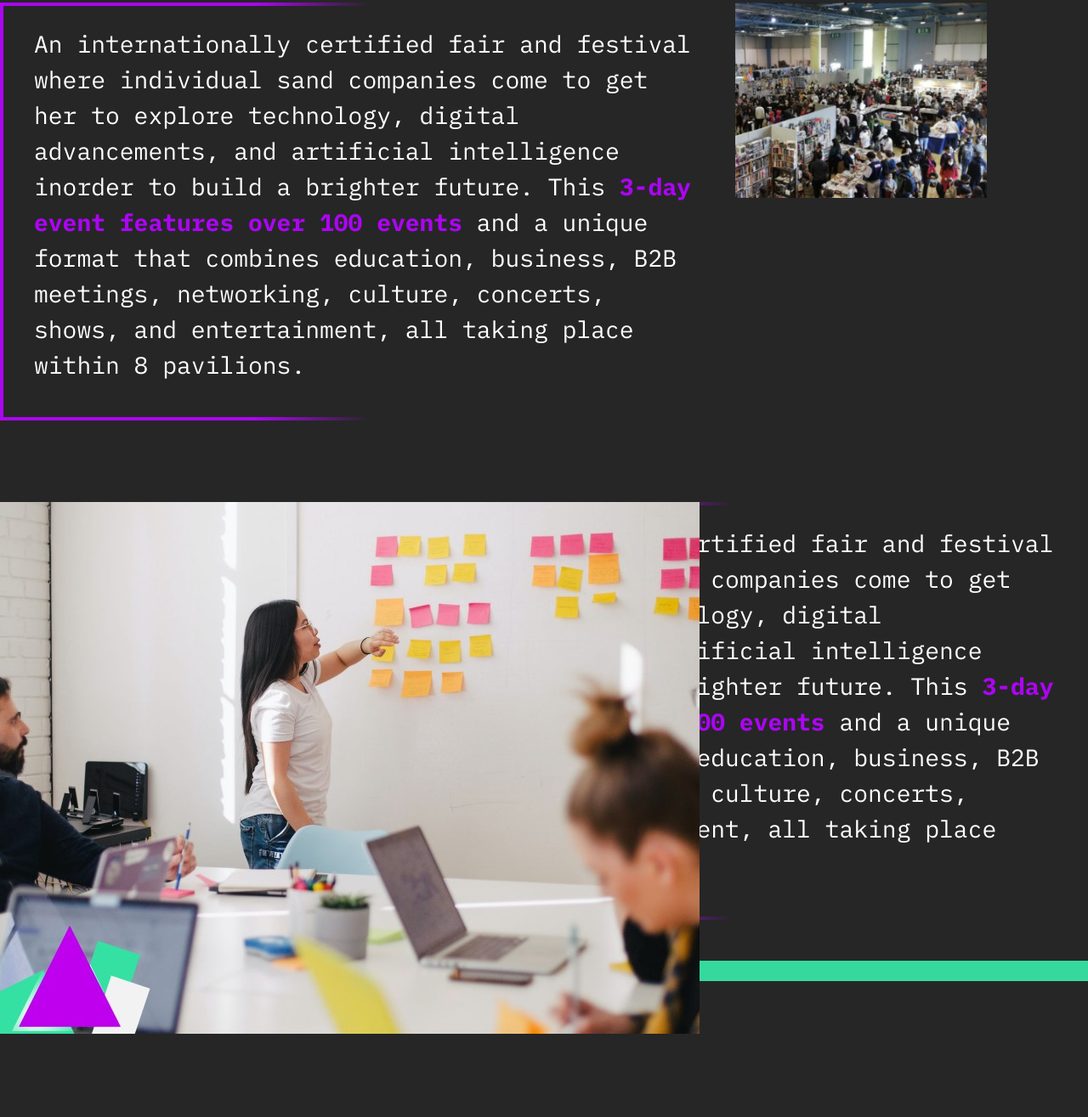
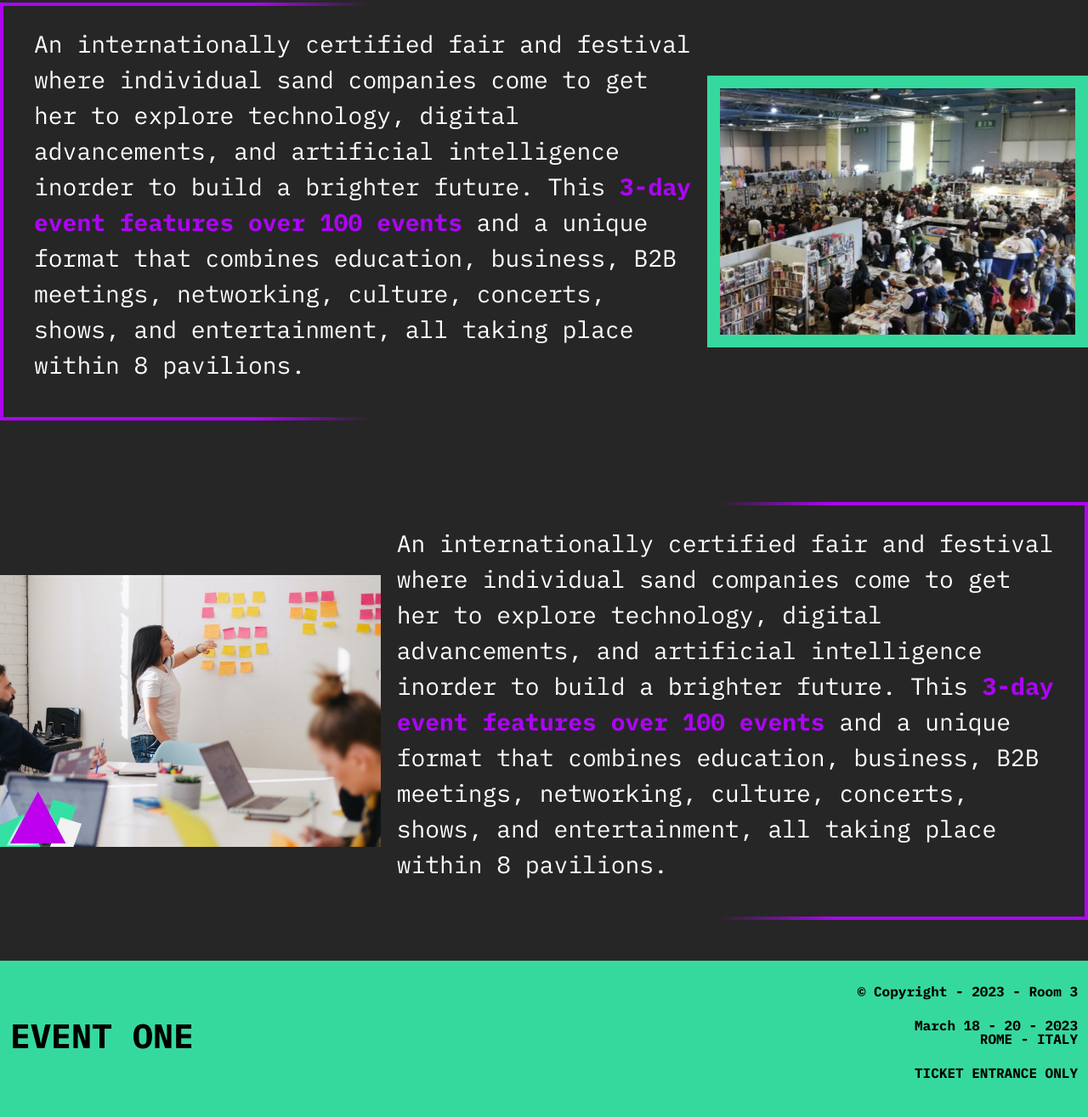
Before and after one commit to NelloRossi97/event-one, a plain HTML site: page index.html in a window 1280 px wide. Shown: the part 949-2264 px from the top of the page at 85% size. Before the commit the page ends 2166 px from the top, so only its background shows below. Drawn offline with nearby package versions, Linux system fonts and the light colour scheme.

Commit message:
fixed description and learn section - added footer

```diff
--- a/css/style.css
+++ b/css/style.css
@@ -44,12 +44,16 @@ header{
 .border-gradient-description{
     border-image-source: linear-gradient(to right, #AB05F2 35%, #262626 51% );
 }
+.border-gradient-learn{
+    border-image-source: linear-gradient(to left, #AB05F2 35%, #262626 51% );
+}
 
 #description h2{
     font-size: 5rem;
 }
 #description img{
     right: 0;
+    border: 15px solid var(--eo-secondary);
 }
 #learn img{
     left: 0;
@@ -65,6 +69,15 @@ header{
 #hero h3{
     font-size: 3.5rem;
     width: 50%;
+}
+
+.section-img{
+    width: 35vw;
+    height: 25vw;
+}
+
+#footer-city{
+    margin-top: -1.5rem;
 }
 /* utilities */
 .eo-primary{
--- a/index.html
+++ b/index.html
@@ -67,8 +67,8 @@
                                     culture, concerts, shows, and entertainment,
                                     all taking place within 8 pavilions.</p>
                             </div>
-                            <div class="col-3 position-relative">
-                                <img src="./img/ticket-one-1.jpg" alt="ticket one" class="img-fluid">
+                            <div class="col-3 d-flex align-items-center">
+                                <img src="./img/ticket-one-1.jpg" alt="ticket one" class="position-absolute section-img">
                             </div>
                         </div>
                     </div>
@@ -78,10 +78,10 @@
                 <section id="learn" class="py-5 position-relative">
                     <div class="container-xxl">
                         <div class="row">
-                            <div class="col-4">
-                                <img src="./img/ticket-one-2.jpg" alt="ticket one" class="position-absolute">
+                            <div class="col d-flex align-items-center">
+                                <img src="./img/ticket-one-2.jpg" alt="ticket one" class="position-absolute section-img border-2">
                             </div>
-                            <div class="col-8 d-flex align-items-center border-gradient border-gradient-description">
+                            <div class="col-8 d-flex align-items-center border-gradient border-gradient-learn">
                                 <p class="p-4 fs-3">An internationally certified fair and festival where individual sand companies come to get her
                                     to explore technology, digital advancements,
                                     and artificial intelligence inorder to build a
@@ -97,8 +97,14 @@
             </main>
 
             <footer class="text-black eo-bg-secondary">
-                <div class="container-xxl">
-                    footer
+                <div class="container-xxl d-flex justify-content-between align-items-center py-4">
+                    <h4 class="text-uppercase fw-bold fs-1">Event one</h4>
+                    <div class="d-flex flex-column align-items-end fw-bold">
+                        <p>&copy; Copyright - 2023 - Room 3</p>
+                        <p>March 18 - 20 - 2023</p>
+                        <p id="footer-city">ROME - ITALY</p>
+                        <p class="text-uppercase">Ticket entrance only</p>
+                    </div>
                 </div>
             </footer>
         <script src="https://cdn.jsdelivr.net/npm/bootstrap@5.3.0-alpha1/dist/js/bootstrap.bundle.min.js" integrity="sha384-w76AqPfDkMBDXo30jS1Sgez6pr3x5MlQ1ZAGC+nuZB+EYdgRZgiwxhTBTkF7CXvN" crossorigin="anonymous"></script>
```
